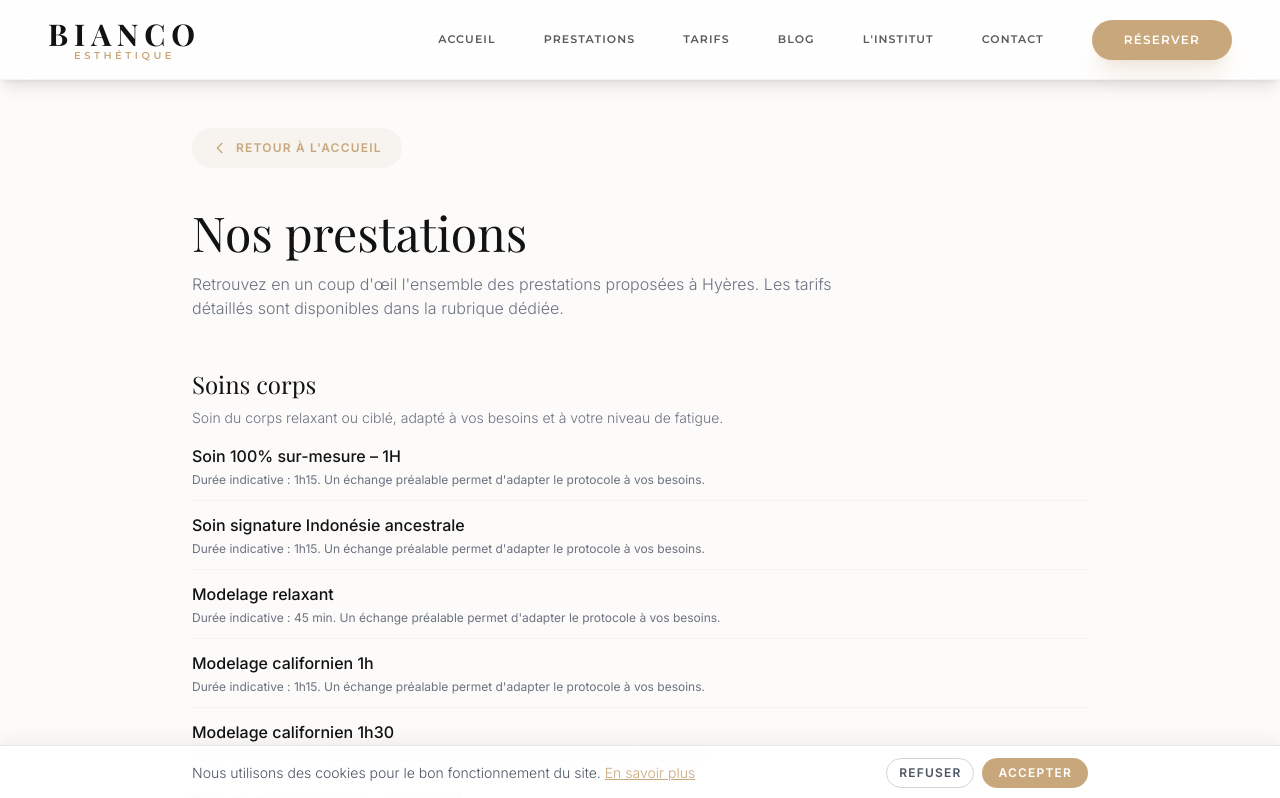
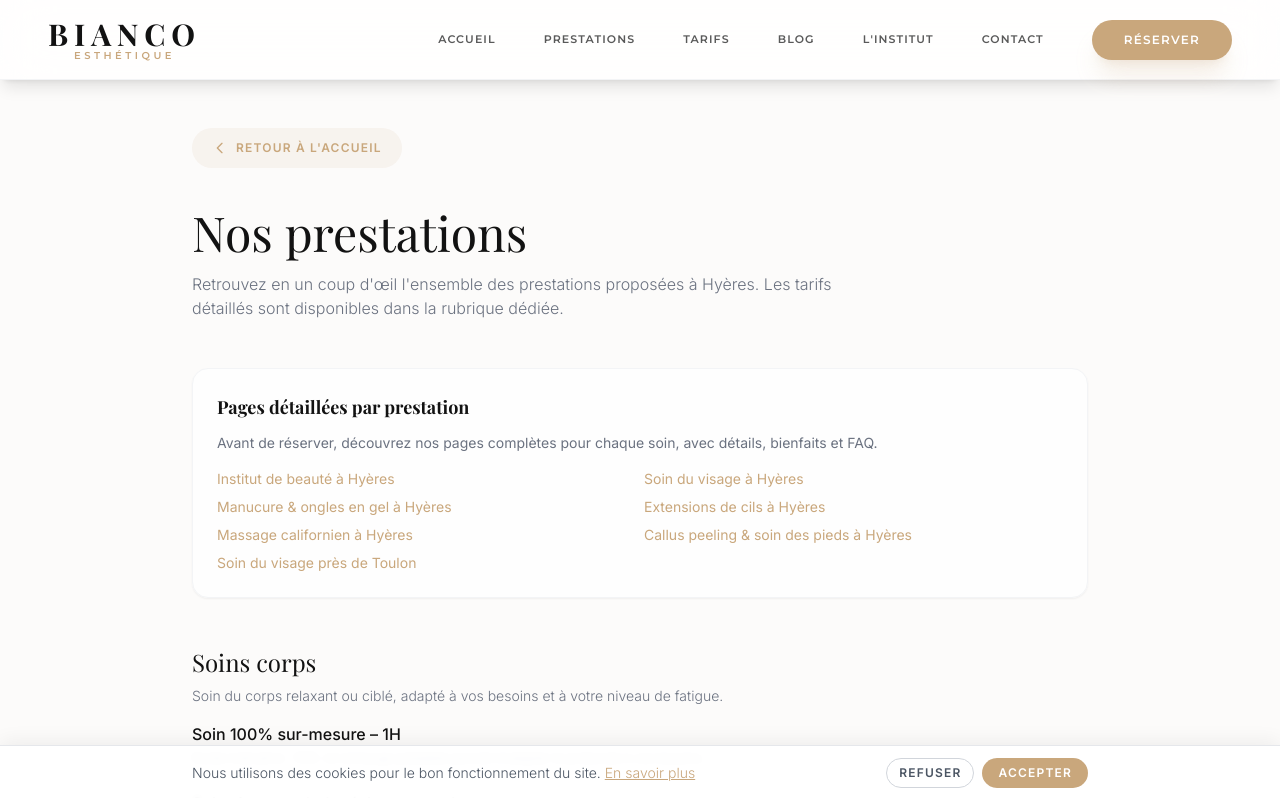
Before and after one commit to 3snv83136-coder/biancoai, a React (Vite) app: page /services in a window 1280 px wide. Shown: the top 798 px of the page. Built offline with nearby package versions, Linux system fonts and the light colour scheme; a web font is replaced by a local one.

Commit message:
feat: ajouter liens pages SEO sur l'onglet Prestations (/prestations)
Made-with: Cursor

```diff
--- a/ServicesPage.tsx
+++ b/ServicesPage.tsx
@@ -70,6 +70,35 @@ const ServicesPage: React.FC = () => {
             Retrouvez en un coup d&apos;œil l&apos;ensemble des prestations proposées à Hyères. Les tarifs détaillés sont disponibles dans la
             rubrique dédiée.
           </p>
+          <div className="mb-12 rounded-2xl bg-white/80 shadow-sm border border-gray-100 p-6">
+            <h2 className="text-lg font-semibold text-dark mb-3">Pages détaillées par prestation</h2>
+            <p className="text-sm text-gray-500 mb-4">
+              Avant de réserver, découvrez nos pages complètes pour chaque soin, avec détails, bienfaits et FAQ.
+            </p>
+            <div className="grid gap-2 sm:grid-cols-2">
+              <Link to="/institut-beaute-hyeres" className="text-sm text-primary hover:text-dark hover:underline">
+                Institut de beauté à Hyères
+              </Link>
+              <Link to="/soin-visage-hyeres" className="text-sm text-primary hover:text-dark hover:underline">
+                Soin du visage à Hyères
+              </Link>
+              <Link to="/manucure-ongles-gel-hyeres" className="text-sm text-primary hover:text-dark hover:underline">
+                Manucure &amp; ongles en gel à Hyères
+              </Link>
+              <Link to="/extensions-cils-hyeres" className="text-sm text-primary hover:text-dark hover:underline">
+                Extensions de cils à Hyères
+              </Link>
+              <Link to="/massage-californien-hyeres" className="text-sm text-primary hover:text-dark hover:underline">
+                Massage californien à Hyères
+              </Link>
+              <Link to="/callus-peeling-hyeres" className="text-sm text-primary hover:text-dark hover:underline">
+                Callus peeling &amp; soin des pieds à Hyères
+              </Link>
+              <Link to="/soin-visage-toulon" className="text-sm text-primary hover:text-dark hover:underline">
+                Soin du visage près de Toulon
+              </Link>
+            </div>
+          </div>
           <div className="space-y-12">
             {planityPrestations.map(({ label, items }) => {
               const summary = getCategorySummary(label);
```
